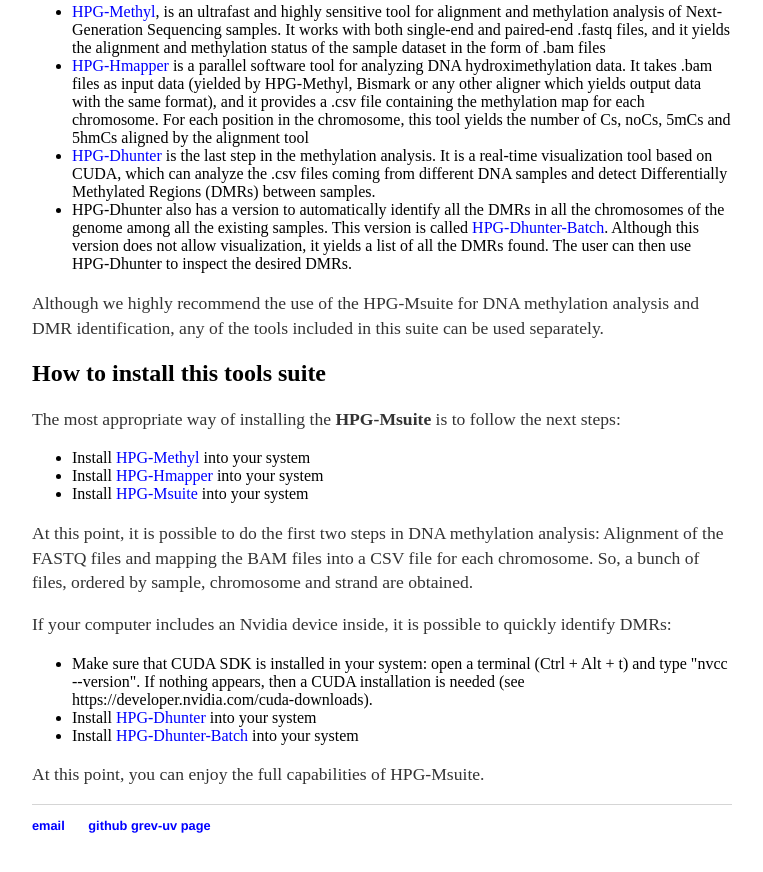
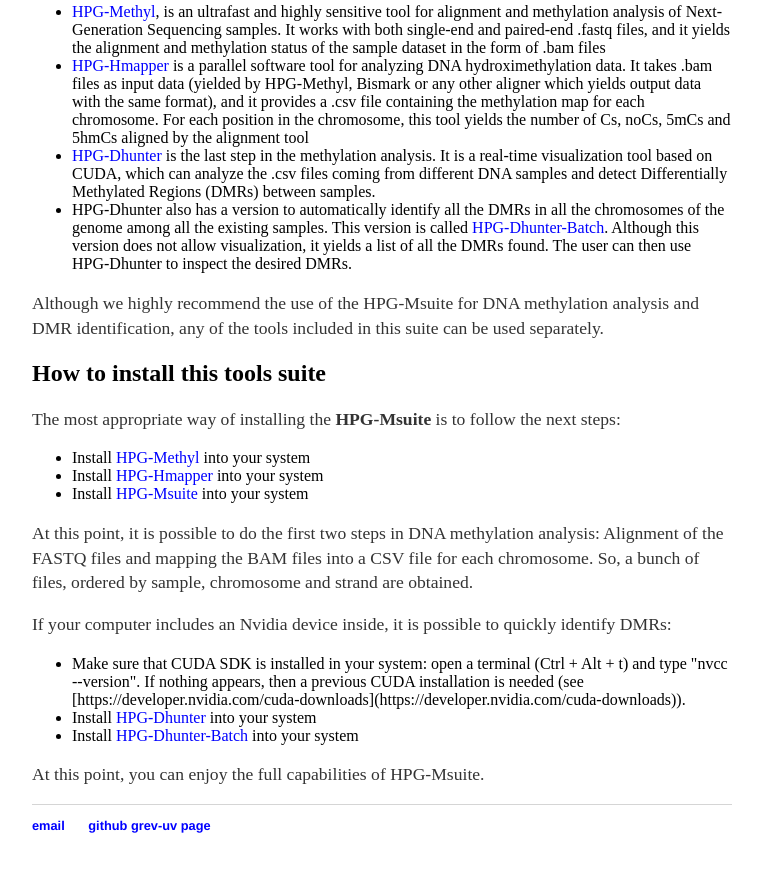
Before and after one commit to grev-uv/grev-uv.github.io, a plain HTML site: page index.html in a window 1280 px wide. Shown: the part 276-1148 px from the top of the page, without its empty margins (258-1021 px from the left). Drawn offline with Linux system fonts and the light colour scheme.

Commit message:
Update index.html

```diff
--- a/index.html
+++ b/index.html
@@ -49,7 +49,7 @@
 			<p>If your computer includes an Nvidia device inside, it is possible to quickly identify DMRs:</p>
 
 			<ul>
-				<li>Make sure that CUDA SDK is installed in your system: open a terminal (Ctrl + Alt + t) and type "nvcc --version". If nothing appears, then a CUDA installation is needed (see https://developer.nvidia.com/cuda-downloads).</li>
+				<li>Make sure that CUDA SDK is installed in your system: open a terminal (Ctrl + Alt + t) and type "nvcc --version". If nothing appears, then a previous CUDA installation is needed (see [https://developer.nvidia.com/cuda-downloads](https://developer.nvidia.com/cuda-downloads)).</li>
 				<li>Install <a href="https://github.com/grev-uv/hpg-dhunter">HPG-Dhunter</a> into your system</li>
 				<li>Install <a href="https://github.com/grev-uv/hpg-dhunter-batch">HPG-Dhunter-Batch</a> into your system</li>
 			</ul>
```
